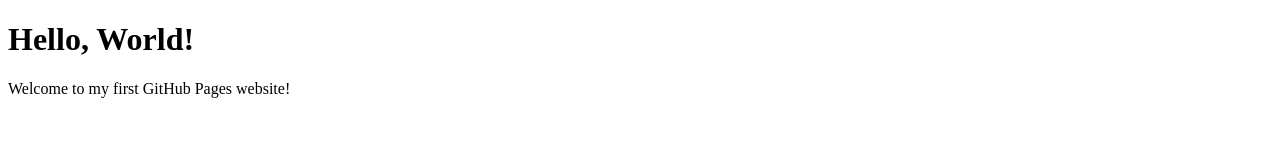
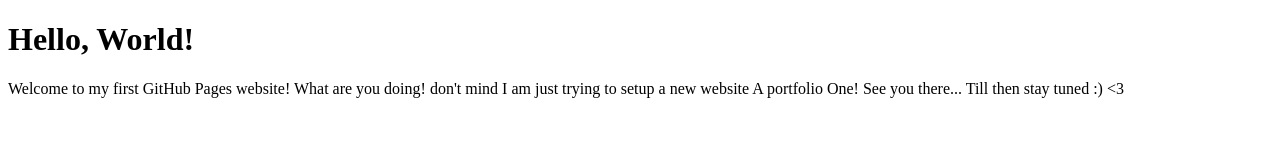
Before and after one commit to shivanshpandey23/Hello_World, a plain HTML site: page index.html in a window 1280 px wide. Drawn offline with Linux system fonts and the light colour scheme.

Commit message:
Update index.html

```diff
--- a/index.html
+++ b/index.html
@@ -7,6 +7,13 @@
 </head>
 <body>
     <h1>Hello, World!</h1>
-    <p>Welcome to my first GitHub Pages website!</p>
+    <p>Welcome to my first GitHub Pages website!
+    What are you doing!
+        don't mind I am just trying to setup a new website
+        A portfolio One!
+        See you there...
+        Till then stay tuned :)
+        <3
+    </p>
 </body>
 </html>
```
